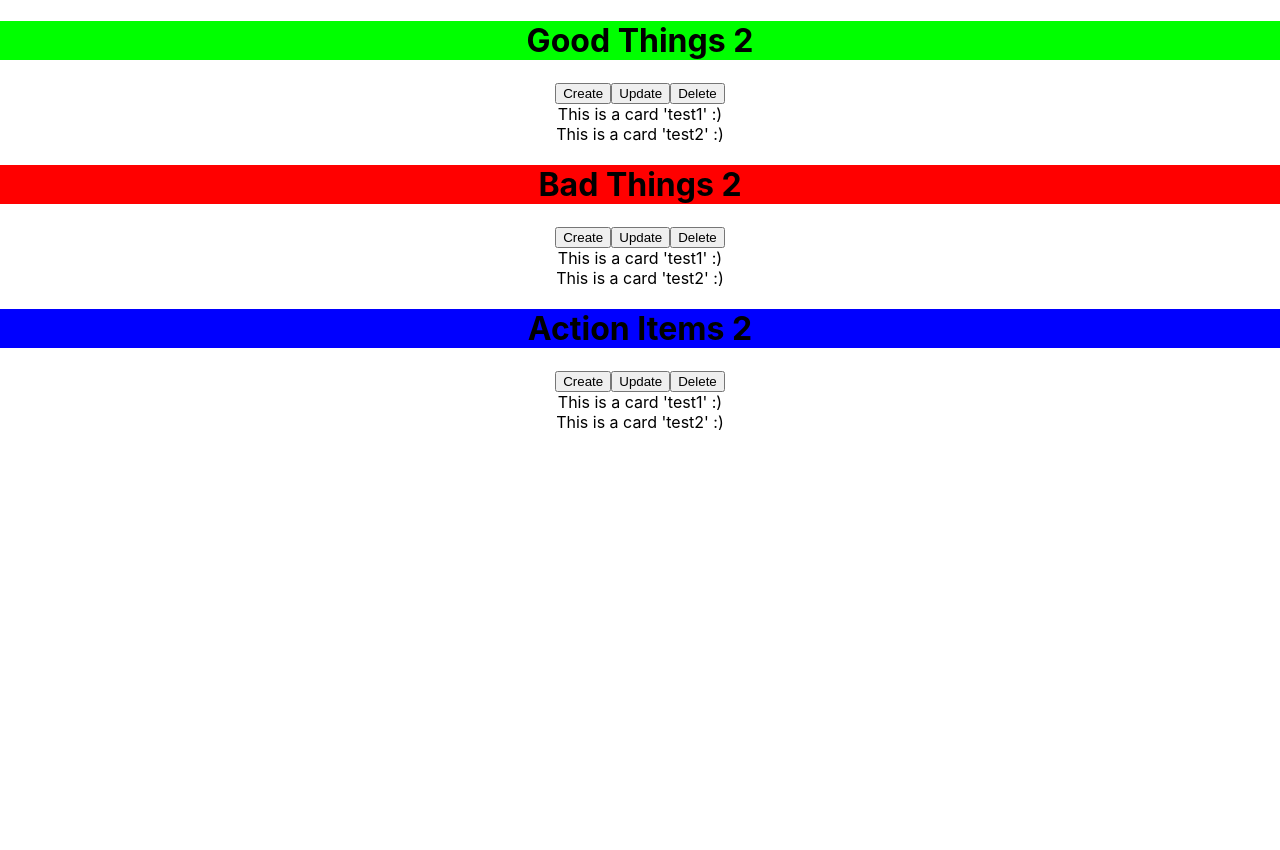
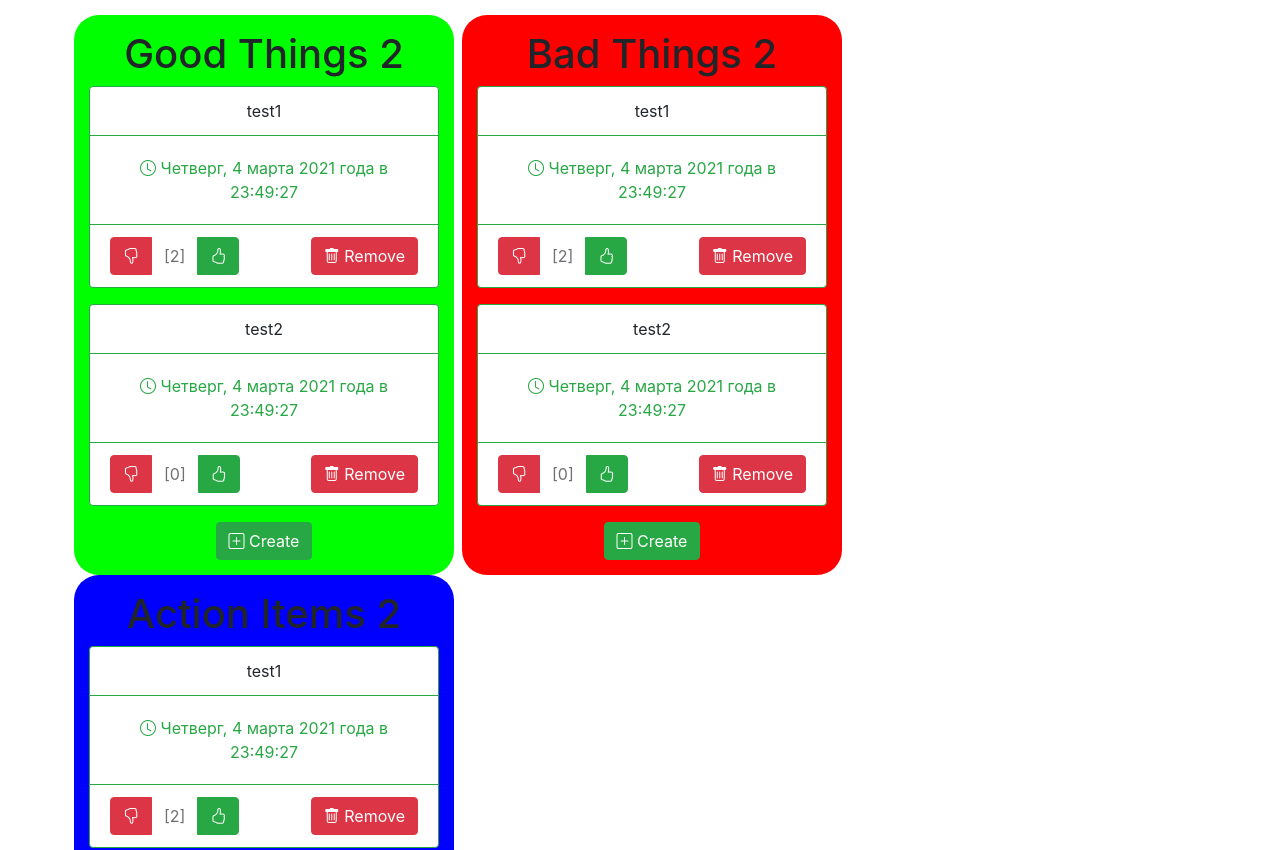
Before and after one commit to STDio96/pmbet, a React (Create React App) app: page / in a window 1280 px wide. Shown: the top 850 px of the page. Before the commit the page ends 800 px from the top, so only its background shows below. Built offline with nearby package versions, Linux system fonts and the light colour scheme.

Commit message:
rating + design

```diff
--- a/package.json
+++ b/package.json
@@ -6,6 +6,7 @@
     "@testing-library/jest-dom": "^5.11.4",
     "@testing-library/react": "^11.1.0",
     "@testing-library/user-event": "^12.1.10",
+    "bootstrap": "^4.6.0",
     "react": "^17.0.1",
     "react-dom": "^17.0.1",
     "react-scripts": "4.0.3",
--- a/src/App.jsx
+++ b/src/App.jsx
@@ -2,10 +2,12 @@ import './App.css';
 import Column from './components/Column/Column';
 
 function App() {
-  return <div className="App">
-    <Column title="Good Things" color="#00FF00" />
-    <Column title="Bad Things" color="#FF0000" />
-    <Column title="Action Items" color="#0000FF" />
+  return <div className="App container">
+    <div className="row">
+      <Column title="Good Things" color="#00FF00" />
+      <Column title="Bad Things" color="#FF0000" />
+      <Column title="Action Items" color="#0000FF" />
+    </div>
   </div>
 }
 
--- a/src/components/Card/Card.jsx
+++ b/src/components/Card/Card.jsx
@@ -1,13 +1,63 @@
 import React from 'react'
+import CardRating from './CardRating';
+import convertDate from '../../helpers/convertDate'
 import './style.css'
 
 class Card extends React.Component {
-    constructor (props) {
+    constructor(props) {
         super(props);
+
+        this.state = {
+            card: props.cardData,
+        }
+
+        this.cardUpdatedEvent = this.cardUpdatedEvent.bind(this);
+        this.removeCard = this.removeCard.bind(this);
+        this.ratingUpdateHandler = this.ratingUpdateHandler.bind(this);
     }
 
-    render () {
-        return <div>This is a card '{this.props.cardData.title}' :)</div>
+    // getting rating from the child (CardRating)
+    ratingUpdateHandler(rating) {
+        // creating/copying a 'new' card object
+        let newCard = this.state.card;
+        newCard.rating = rating;
+
+        console.log('rating has been changed:', rating, this.state.card.rating);
+        this.setState(({
+            card: newCard,
+        }),
+            () => { this.cardUpdatedEvent() }
+        );
+    }
+
+    // passing to the parent element (Column)
+    cardUpdatedEvent() {
+        this.props.cardUpdatedHandler(this.state.card);
+    }
+
+    // passing to the parent element (Column)
+    removeCard() {
+        console.log('removing card');
+
+        this.props.cardRemoveHandler(this.props.cardData.id);
+    }
+
+    render() {
+        let { title, rating, createdAt } = this.props.cardData;
+        let { ratingUpdateHandler, removeCard } = this;
+
+        return <div className="card border-success mb-3" styles="maxWidth: 18rem;">
+            <div className="card-header bg-transparent border-success">{title}</div>
+            <div className="card-body text-success">
+                <i className="bi bi-clock"></i> {convertDate(createdAt, true)}
+            </div>
+            <div className="card-footer bg-transparent border-success">
+                <div className="d-flex justify-content-between">
+                    <CardRating rating={rating} ratingUpdateHandler={ratingUpdateHandler} />
+                    <button className="btn btn-danger" onClick={removeCard}><i className="bi bi-trash"></i> Remove</button>
+                </div>
+            </div>
+        </div>
     }
 }
 
--- /dev/null
+++ b/src/components/Card/CardRating.jsx
@@ -0,0 +1,44 @@
+import React from 'react'
+
+class CardRating extends React.Component {
+    constructor(props) {
+        super(props);
+
+        this.state = {
+            rating: this.props.rating
+        }
+    }
+
+    increaseRating = () => {
+        this.setState((prevState) => ({
+            rating: prevState.rating + 1,
+        }),
+            () => { this.ratingUpdatedEvent() }
+        );
+    }
+
+    decreaseRating = () => {
+        this.setState((prevState) => ({
+            rating: prevState.rating - 1,
+        }),
+            () => { this.ratingUpdatedEvent() }
+        );
+    }
+
+    // pass the rating to the parent element :)
+    ratingUpdatedEvent = () => {
+        this.props.ratingUpdateHandler(this.state.rating);
+    }
+
+    render() {
+        let { increaseRating, decreaseRating } = this;
+
+        return <div className="btn-group" role="group">
+            <button type="button" className="btn btn-danger" onClick={decreaseRating}><i className="bi bi-hand-thumbs-down"></i></button>
+            <button type="button" className="btn btn-default" disabled>[{this.state.rating}]</button>
+            <button type="button" className="btn btn-success" onClick={increaseRating}><i className="bi bi-hand-thumbs-up"></i></button>
+        </div>
+    }
+}
+
+export default CardRating;
--- a/src/components/Card/style.css
+++ b/src/components/Card/style.css
@@ -0,0 +1 @@
+@import url("https://cdn.jsdelivr.net/npm/bootstrap-icons@1.4.0/font/bootstrap-icons.css");
--- a/src/components/Column/Column.jsx
+++ b/src/components/Column/Column.jsx
@@ -10,62 +10,110 @@ class Column extends React.Component {
             cardList: [
                 {
                     id: 1,
-                    title: "test1"
+                    title: "test1",
+                    rating: 2,
+                    createdAt: Date.now(),
                 },
                 {
                     id: 2,
-                    title: "test2"
+                    title: "test2",
+                    rating: 0,
+                    createdAt: Date.now()
                 }
             ],
-            working: false // if we do something with the column :)
+            working: false // if we do something with the column (adding/editing) :)
         }
 
         this.createCard = this.createCard.bind(this);
-        this.updateCard = this.updateCard.bind(this);
-        this.removeCard = this.removeCard.bind(this);
+        /* this.updateCard = this.updateCard.bind(this);
+        this.removeCard = this.removeCard.bind(this); */
+        this.orderCards = this.orderCards.bind(this);
+        this.cardUpdatedHandler = this.cardUpdatedHandler.bind(this);
+        this.cardRemoveHandler = this.cardRemoveHandler.bind(this);
     }
 
     createCard = (cardData) => {
-        cardData = { id: Date.now(), title: Date.now() };
+        cardData = { id: Date.now(), title: Date.now(), rating: Math.floor(Math.random() * 2 + Math.random() * -2 + 1), createdAt: Date.now() };
         console.log('Creating a card :)', cardData);
-        this.setState((state) => ({
-            cardList: [...state.cardList, cardData],
-            working: false,
-        }));
+        this.setState(
+            (state) => ({
+                cardList: [...state.cardList, cardData],
+                working: false,
+            }),
+            () => this.orderCards());
+
     }
 
-    updateCard = () => {
+    /* updateCard = () => {
         console.log('Updating a card :)');
-    }
+    } */
 
-    removeCard = () => {
+    /* removeCard = () => {
         console.log('Removing a card :)');
         this.state.cardList.splice(-1, 1);
 
         this.setState({
             cardList: [...this.state.cardList],
         });
+    } */
+
+    orderCards = () => {
+        console.log('ordering');
+
+        this.setState((state) => ({
+            cardList: state.cardList.sort(function (a, b) {
+                // console.log('ordering:', a, b);
+                return b.rating - a.rating;
+            }),
+        }));
+
+        // console.log('ordered', this.state)
+    }
+
+    cardUpdatedHandler(cardToUpdate) {
+        let index = this.state.cardList.findIndex((card) => card.id === cardToUpdate.id);
+        console.log('UP UPDATED HANDLER', index, cardToUpdate);
+
+        if (index !== -1) {
+            let listCopy = this.state.cardList;
+            listCopy[index] = cardToUpdate;
+
+            this.setState({
+                cardList: listCopy,
+            }, () => { this.orderCards() });
+        }
+    }
+
+    cardRemoveHandler(cardToRemove) {
+        console.log('card to remove:', cardToRemove)
+
+        this.setState({
+            cardList: this.state.cardList.filter((card) => card.id !== cardToRemove)
+        })
     }
 
     render() {
         console.log('trying to render', this.state.cardList)
         let { title, color } = this.props;
         let count = this.state.cardList.length;
+        let { cardUpdatedHandler, cardRemoveHandler } = this;
 
         console.log(this.state.cardList)
-        return <div>
-            <h1 style={{ backgroundColor: color }}>{title ?? 'no title'} <span>{count}</span></h1>
+        return <div className="card-column col-4 mx-1" style={{ backgroundColor: color }}>
+            <h1>{title ?? 'no title'} <span>{count}</span></h1>
 
-            <button onClick={this.createCard}>Create</button>
-            <button onClick={this.updateCard}>Update</button>
-            <button onClick={this.removeCard}>Delete</button>
-
-            <div>
+            <div className="card-list">
                 {this.state.cardList.map(card => {
-                    return <Card key={card.id} cardData={card} />
+                    return <Card key={card.id}
+                            cardUpdatedHandler={cardUpdatedHandler}
+                            cardRemoveHandler={cardRemoveHandler}
+                            cardData={card} />
                 })}
             </div>
 
+            <button className="btn btn-success" onClick={this.createCard}><i className="bi bi-plus-square"></i> Create</button>
+            {/* <button onClick={this.updateCard}>Update</button> */}
+            {/* <button onClick={this.removeCard}>Delete</button> */}
         </div>
     }
 }
--- a/src/components/Column/style.css
+++ b/src/components/Column/style.css
@@ -0,0 +1,11 @@
+.card-column {
+    border-radius: 25px;
+    padding: 15px;
+    height: 100%;
+    /* max-height: 500px; */
+    /* overflow-y: scroll; */
+}
+
+.container {
+    margin-top: 15px;
+}
--- /dev/null
+++ b/src/helpers/convertDate.js
@@ -0,0 +1,12 @@
+const DAYS = ['Воскресенье', 'Понедельник', 'Вторник', 'Среда', 'Четверг', 'Пятница', 'Суббота', 'Воскресение']; // в Date дні тижня з 0
+const MONTHS = ['Января', 'Февраля', 'Марта', 'Апреля', 'Мая', 'Июня', 'Июля', 'Августа', 'Сентября', 'Октября', 'Ноября', 'Декабря'];
+
+const convertDate = (date, withTime = false) => {
+    let tmp = new Date(date);
+
+    let time = withTime ? tmp.getHours() + ':' + tmp.getMinutes() + ':' + tmp.getSeconds() : '';
+
+    return `${DAYS[tmp.getDay()] + ',' ?? ''} ${tmp.getDate()} ${MONTHS[tmp.getMonth()]?.toLowerCase() ?? ''} ${tmp.getFullYear()} года в ${time}`;
+}
+
+export default convertDate;
--- a/src/index.js
+++ b/src/index.js
@@ -3,6 +3,8 @@ import ReactDOM from 'react-dom';
 import './index.css';
 import App from './App';
 import reportWebVitals from './reportWebVitals';
+import 'bootstrap/dist/css/bootstrap.css';
+import 'bootstrap-icons/bootstrap-icons.svg';
 
 ReactDOM.render(
   <React.StrictMode>
```
Also changed, not shown: 2 other files (tests, documents, lock files or other folders).
